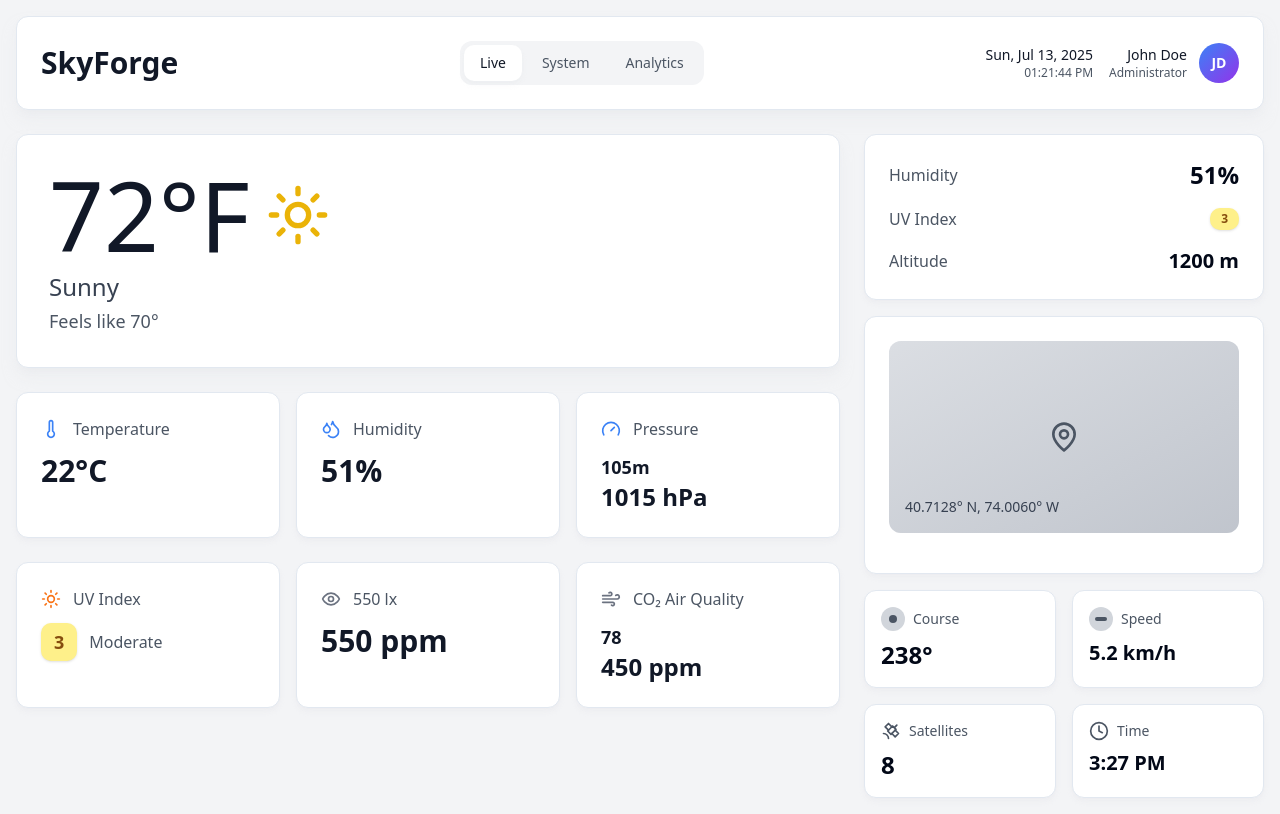
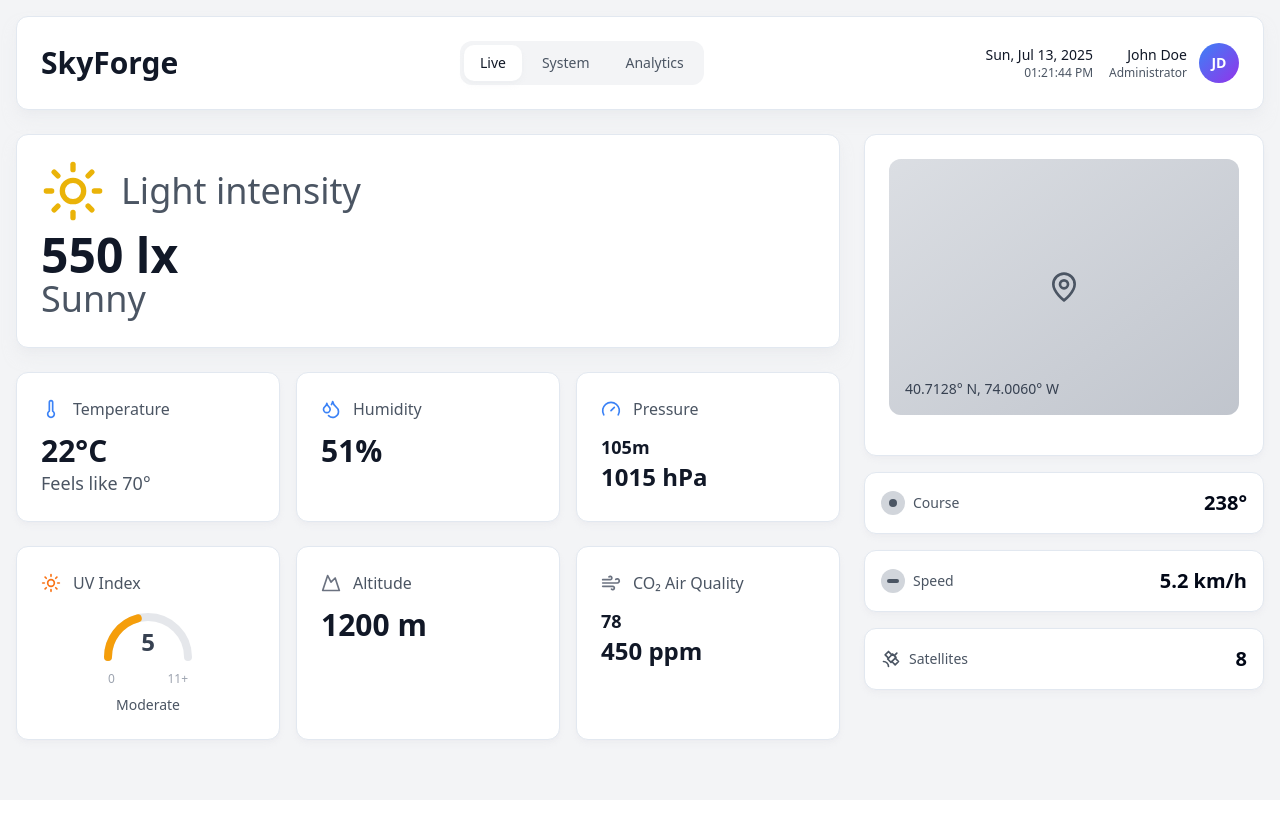
Before and after one commit to adithyadilum/skyforge-dashboard, a React (Vite) app: page / in a window 1280 px wide. Built offline with nearby package versions, Linux system fonts and the light colour scheme.

Commit message:
changes live data cards adds ubGauge to the uv card

```diff
--- a/package.json
+++ b/package.json
@@ -19,8 +19,8 @@
     "lucide-react": "^0.294.0",
     "react": "^18.2.0",
     "react-dom": "^18.2.0",
-    "react-is": "^19.1.0",
-    "react-leaflet": "^5.0.0",
+    "react-is": "^18.2.0",
+    "react-leaflet": "^4.2.1",
     "recharts": "^3.1.0",
     "tailwind-merge": "^2.0.0"
   },
--- a/src/App.tsx
+++ b/src/App.tsx
@@ -1,7 +1,8 @@
 import { useState, useEffect } from "react"
-import { Sun, Thermometer, Droplets, Gauge, Eye, Wind, MapPin, Clock, Satellite, Battery, Signal, Cpu, CheckCircle, AlertCircle, BarChart3, TrendingUp, Download, FileText, RefreshCw, ChevronDown } from "lucide-react"
+import { Sun, Thermometer, Droplets, Gauge, Eye, Wind, MapPin, Clock, Satellite, Battery, Signal, Cpu, CheckCircle, AlertCircle, BarChart3, TrendingUp, Download, FileText, RefreshCw, ChevronDown,Mountain } from "lucide-react"
 import { Card, CardContent } from "./components/ui/card"
 import { Badge } from "./components/ui/badge"
+import UvGauge from "./components/ui/UvGauge"
 import { LineChart, Line, XAxis, YAxis, CartesianGrid, Tooltip, ResponsiveContainer, AreaChart, Area } from 'recharts'
 
 interface WeatherData {
@@ -76,7 +77,7 @@
       altitude: 105,
     },
     uvIndex: {
-      value: 3,
+      value: 5,
       level: "Moderate",
     },
     airQuality: {
@@ -132,7 +133,7 @@
           <div className="flex items-center justify-between">
             <h2 className="text-2xl font-bold text-gray-900">System</h2>
             <div className="text-sm text-gray-600">
-              Last Updated: {currentDateTime.toLocaleTimeString('en-US', {
+              Last Updated: {currentDateTime.toLocaleTimeString('en-US', {//This should not be current time
                 hour: '2-digit',
                 minute: '2-digit',
                 second: '2-digit'
@@ -268,15 +269,15 @@
       {/* Main Weather Display */}
       <div className="lg:col-span-2">
         <Card className="mb-6 shadow-lg shadow-gray-200/50">
-          <CardContent className="p-8">
+          <CardContent className="p-6">
             <div className="flex items-center justify-between">
               <div>
                 <div className="flex items-center gap-4 mb-2">
-                  <span className="text-8xl font-light text-gray-900">{weatherData.temperature.fahrenheit}°F</span>
                   <Sun className="w-16 h-16 text-yellow-500" />
+                  <span className="text-4xl text-gray-600">Light intensity</span>
                 </div>
-                <div className="text-2xl font-medium text-gray-700 mb-1">{weatherData.condition}</div>
-                <div className="text-lg text-gray-600">Feels like {weatherData.temperature.feelsLike}°</div>
+                <div className="text-5xl font-semibold text-gray-900">{weatherData.light.lux} lx</div>
+                <div className="text-4xl font-light text-gray-600 mb-1">{weatherData.condition}</div>
               </div>
             </div>
           </CardContent>
@@ -291,6 +292,7 @@
                 <span className="text-gray-600">Temperature</span>
               </div>
               <div className="text-3xl font-semibold text-gray-900">{weatherData.temperature.celsius}°C</div>
+              <div className="text-lg text-gray-600">Feels like {weatherData.temperature.feelsLike}°</div>
             </CardContent>
           </Card>
 
@@ -324,11 +326,11 @@
                 <Sun className="w-5 h-5 text-orange-500" />
                 <span className="text-gray-600">UV Index</span>
               </div>
-              <div className="flex items-center gap-3">
-                <Badge className={`text-lg px-3 py-1 ${getUVColor(weatherData.uvIndex.value)}`}>
-                  {weatherData.uvIndex.value}
-                </Badge>
-                <span className="text-gray-600">{weatherData.uvIndex.level}</span>
+              <div className="flex flex-col items-center">
+                <UvGauge value={weatherData.uvIndex.value} />
+                <span className="mt-2 text-gray-600 text-sm">
+                   {weatherData.uvIndex.level}
+                </span>
               </div>
              </CardContent>
           </Card>
@@ -336,10 +338,10 @@
           <Card className="shadow-md shadow-gray-200/40 hover:shadow-lg hover:shadow-gray-200/50 transition-shadow duration-300">
             <CardContent className="p-6">
               <div className="flex items-center gap-3 mb-3">
-                <Eye className="w-5 h-5 text-gray-500" />
-                <span className="text-gray-600">550 lx</span>
+                <Mountain className="w-5 h-5 text-gray-500" />
+                <span className="text-gray-600">Altitude</span>
               </div>
-              <div className="text-3xl font-semibold text-gray-900">{weatherData.light.ppm} ppm</div>
+              <div className="text-3xl font-semibold text-gray-900">{weatherData.location.altitude} m</div>
             </CardContent>
           </Card>
 
@@ -358,7 +360,7 @@
 
       {/* Right Sidebar */}
       <div className="space-y-4">
-        <Card className="shadow-md shadow-gray-200/40 hover:shadow-lg hover:shadow-gray-200/50 transition-shadow duration-300">
+        {/* <Card className="shadow-md shadow-gray-200/40 hover:shadow-lg hover:shadow-gray-200/50 transition-shadow duration-300">
           <CardContent className="p-6">
             <div className="flex items-center justify-between mb-4">
               <span className="text-gray-600">Humidity</span>
@@ -373,12 +375,12 @@
               <span className="text-xl font-semibold">{weatherData.location.altitude} m</span>
             </div>
           </CardContent>
-        </Card>
+        </Card> */}
 
         {/* Map Card */}
         <Card className="shadow-md shadow-gray-200/40 hover:shadow-lg hover:shadow-gray-200/50 transition-shadow duration-300">
           <CardContent className="p-6">
-            <div className="bg-gray-200 h-48 rounded-lg flex items-center justify-center mb-4 relative overflow-hidden">
+            <div className="bg-gray-200 h-64 rounded-lg flex items-center justify-center mb-4 relative overflow-hidden">
               <div className="absolute inset-0 bg-gradient-to-br from-gray-300 to-gray-400 opacity-50"></div>
               <MapPin className="w-8 h-8 text-gray-600 z-10" />
               <div className="absolute bottom-4 left-4 text-sm font-medium text-gray-700">
@@ -390,50 +392,51 @@
         </Card>
 
         {/* Navigation & Status */}
-        <div className="grid grid-cols-2 gap-4">
+        <div className="flex flex-col gap-4">
           <Card className="shadow-md shadow-gray-200/40 hover:shadow-lg hover:shadow-gray-200/50 transition-shadow duration-300">
            <CardContent className="p-4">
-              <div className="flex items-center gap-2 mb-2">
+            <div className="flex items-center justify-between">
+              <div className="flex items-center gap-2">
                <div className="w-6 h-6 rounded-full bg-gray-300 flex items-center justify-center">
                   <div className="w-2 h-2 bg-gray-600 rounded-full"></div>
                 </div>
                <span className="text-sm text-gray-600">Course</span>
               </div>
-              <div className="text-2xl font-semibold">{weatherData.wind.direction}°</div>
+             <div className="text-xl font-semibold">{weatherData.wind.direction}°</div>
+           </div>
          </CardContent>
           </Card>
 
+
           <Card className="shadow-md shadow-gray-200/40 hover:shadow-lg hover:shadow-gray-200/50 transition-shadow duration-300">
             <CardContent className="p-4">
-              <div className="flex items-center gap-2 mb-2">
+             <div className="flex items-center justify-between">
+              <div className="flex items-center gap-2">
               <div className="w-6 h-6 rounded-full bg-gray-300 flex items-center justify-center">
                <div className="w-3 h-1 bg-gray-600 rounded"></div>
                </div>
                 <span className="text-sm text-gray-600">Speed</span>
                </div>
               <div className="text-xl font-semibold">{weatherData.wind.speed} km/h</div>
+             </div>
             </CardContent>
           </Card>
 
+
           <Card className="shadow-md shadow-gray-200/40 hover:shadow-lg hover:shadow-gray-200/50 transition-shadow duration-300">
             <CardContent className="p-4">
-              <div className="flex items-center gap-2 mb-2">
+             <div className="flex items-center justify-between">
+               <div className="flex items-center gap-2">
                 <Satellite className="w-5 h-5 text-gray-600" />
                 <span className="text-sm text-gray-600">Satellites</span>
                   </div>
-              <div className="text-2xl font-semibold">{weatherData.satellites}</div>
+               <div className="text-xl font-semibold">{weatherData.satellites}</div>
+               </div>
             </CardContent>
             </Card>
 
-          <Card className="shadow-md shadow-gray-200/40 hover:shadow-lg hover:shadow-gray-200/50 transition-shadow duration-300">
-            <CardContent className="p-4">
-              <div className="flex items-center gap-2 mb-2">
-                <Clock className="w-5 h-5 text-gray-600" />
-                <span className="text-sm text-gray-600">Time</span>
-              </div>
-              <div className="text-xl font-semibold">{weatherData.timestamp}</div>
-            </CardContent>
-          </Card>
+
+
         </div>
       </div>
     </div>
--- /dev/null
+++ b/src/components/ui/UvGauge.tsx
@@ -0,0 +1,71 @@
+import React from "react";
+
+interface UvGaugeProps {
+  value: number; // Range: 0–12
+}
+
+const UvGauge: React.FC<UvGaugeProps> = ({ value }) => {
+  const clampedValue = Math.min(Math.max(value || 0, 0), 12);
+
+  const getColor = (val: number) => {
+    if (val <= 2) return "#10b981"; // Green
+    if (val <= 5) return "#f59e0b"; // Orange/Yellow
+    if (val <= 7) return "#f97316"; // Orange
+    return "#dc2626"; // Red
+  };
+
+  // Calculate percentage for the progress
+  const percentage = (clampedValue / 12) * 100;
+  const radius = 40;
+  const circumference = Math.PI * radius; // Half circle
+  const strokeDashoffset = circumference - (percentage / 100) * circumference;
+
+  return (
+    <div className="flex flex-col items-center">
+      <div className="relative">
+        <svg width="100" height="60" viewBox="0 0 100 60" className="transform">
+          {/* Background arc */}
+          <path
+            d="M 10 50 A 40 40 0 0 1 90 50"
+            fill="none"
+            stroke="#e5e7eb"
+            strokeWidth="8"
+            strokeLinecap="round"
+          />
+
+          {/* Progress arc */}
+          <path
+            d="M 10 50 A 40 40 0 0 1 90 50"
+            fill="none"
+            stroke={getColor(clampedValue)}
+            strokeWidth="8"
+            strokeLinecap="round"
+            strokeDasharray={circumference}
+            strokeDashoffset={strokeDashoffset}
+            style={{
+              transition: 'stroke-dashoffset 0.5s ease-in-out'
+            }}
+          />
+        </svg>
+
+        {/* Center value */}
+        <div className="absolute inset-0 flex items-center justify-center">
+          <span
+            className="text-2xl font-bold"
+            style={{ color: '#374151', marginTop: '10px' }}
+          >
+            {clampedValue}
+          </span>
+        </div>
+      </div>
+
+      {/* Scale markers */}
+      <div className="flex justify-between w-20 text-xs text-gray-400 mt-1">
+        <span>0</span>
+        <span>11+</span>
+      </div>
+    </div>
+  );
+};
+
+export default UvGauge;
```
Also changed, not shown: 1 other file (tests, documents, lock files or other folders). Lines whose indentation alone changed are shown as unchanged.
